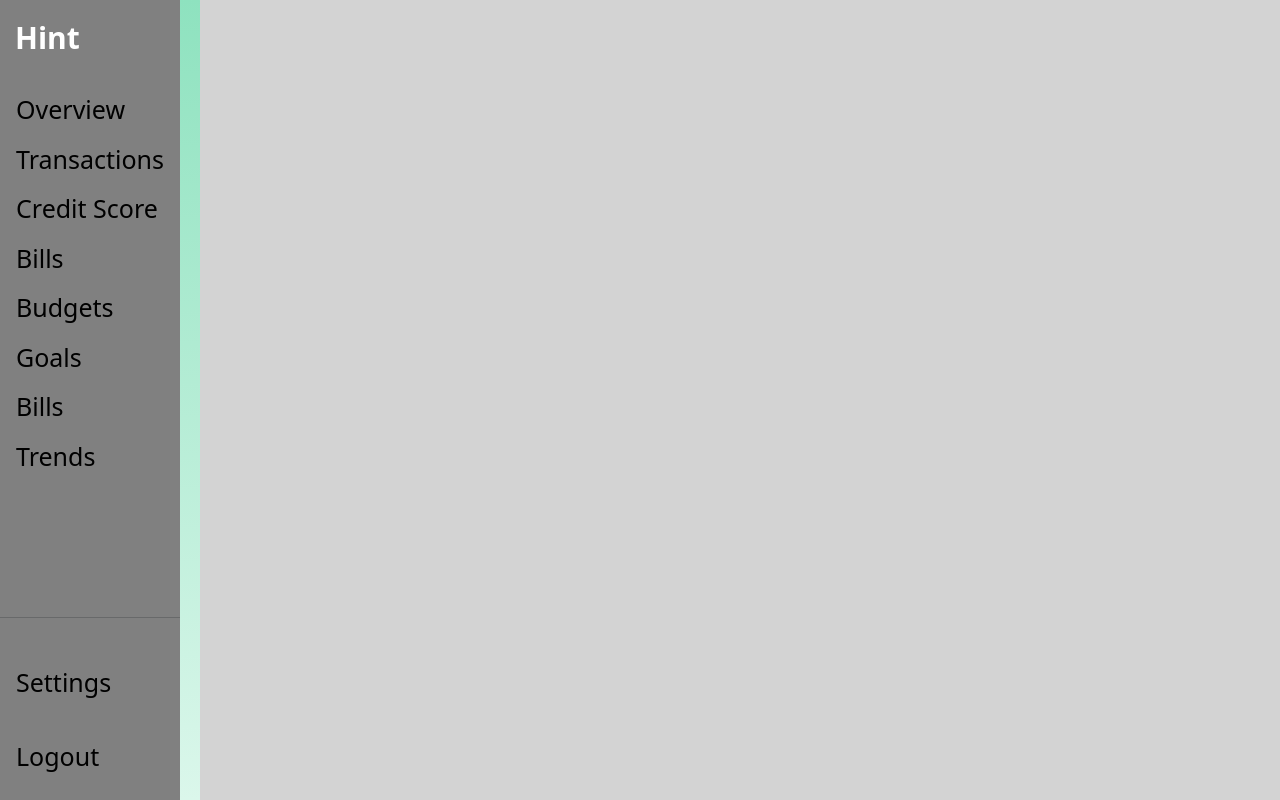
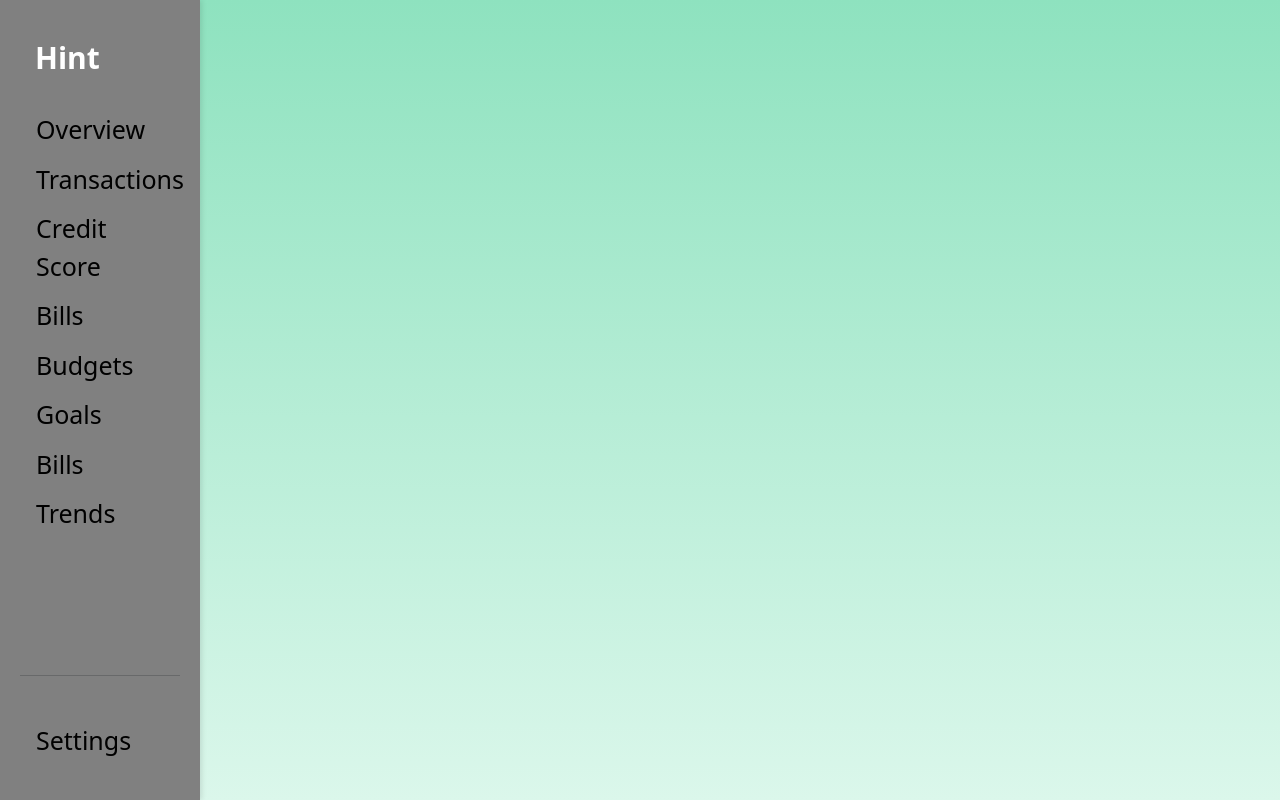
Before and after one commit to oceanchen011/Hint---Finance-Tracker, a React (Create React App) app in the folder frontend/: page /HomeScreen in a window 1280 px wide. Shown: the top 800 px of the page. Built offline with nearby package versions, Linux system fonts and the light colour scheme.

Commit message:
completed budget tab

```diff
--- a/frontend/src/Components/AddExpenseModal.js
+++ b/frontend/src/Components/AddExpenseModal.js
@@ -12,7 +12,7 @@ export default function AddExpenseModal({ show, handleClose, defaultBudgetId}) {
     function handleSubmit(e){
         e.preventDefault()
         addExpense({
-            descriptionRef: descriptionRef.current.value,
+            description: descriptionRef.current.value,
             amount: parseFloat(amountRef.current.value),
             budgetId: budgetIdRef.current.value
         })
--- a/frontend/src/Components/Budgets/Budget.css
+++ b/frontend/src/Components/Budgets/Budget.css
@@ -0,0 +1,6 @@
+/* Reset margin and padding for the entire page */
+body{
+    margin-left: 220px; /* Removes any margin from the body */
+    width: 100%; /* Sets width of the body to full width */
+    height: 100%; /* Ensures the body height spans full viewport */
+}
--- a/frontend/src/Components/Budgets/BudgetCard.jsx
+++ b/frontend/src/Components/Budgets/BudgetCard.jsx
@@ -2,7 +2,7 @@ import { Card, ProgressBar, Stack, Button } from "react-bootstrap"
 import { currencyFormatter } from "../../utils"
 
 
-export default function BudgetCard({ name, amount, max, gray, onAddExpenseClick }) {
+export default function BudgetCard({ name, amount, max, gray, hideButtons, onAddExpenseClick, onViewExpenseClick}) {
     const classNames = []
     if (amount > max) {
         classNames.push("bg-danger", "bg-opacity-10")
@@ -27,10 +27,12 @@ export default function BudgetCard({ name, amount, max, gray, onAddExpenseClick
                     max={max}
                     now={amount}
                 />
-                <Stack direction="horizontal" gap="2" className="mt-4">
-                    <Button variant="outline-primary" className="ms-auto" onClick={onAddExpenseClick}> Add Expense </Button>
-                    <Button variant="outline-secondary"> View Expenses </Button>
-                </Stack>
+                {!hideButtons && (
+                    <Stack direction="horizontal" gap="2" className="mt-4">
+                        <Button variant="outline-primary" className="ms-auto" onClick={onAddExpenseClick}> Add Expense </Button>
+                        <Button onClick={onViewExpenseClick} variant="outline-secondary"> View Expenses </Button>
+                    </Stack>
+                )}
             </Card.Body>
         </Card>
     )
--- a/frontend/src/Components/HomeScreen/HomeScreen.css
+++ b/frontend/src/Components/HomeScreen/HomeScreen.css
@@ -1,66 +1,3 @@
 .body{
     margin: 0;
 }
-
-.sidebar{
-    margin: 0;
-    width: 180px;
-    height: 100vh;
-    background-color: grey;
-    position: fixed;
-}
-
-.logo{
-    display: flex;
-    padding: 15px;
-    font-size: 30px;
-    font-weight: bold;
-    color: white;
-}
-
-.menu-container {
-    margin-top: 10px; /* Adjust as needed */
-}
-
-.menu-item {
-    padding: 5px 15px;
-    text-decoration: none;
-    font-size: 18px;
-    color: black;
-    display: block;
-    border: 1px solid transparent; /* Initial transparent border */
-    border-radius: 5px; /* Optional, for rounded corners */
-    box-sizing: border-box; /* Includes padding/border in width calculation */
-}
-
-.menu-item:hover {
-    background-color: #333; /* Highlight color on hover */
-    color: #f1f1f1;
-    border-color: #333; /* Same as background color for consistent look */
-    width: 100%;
-}
-
-.bar{
-    color: darkgrey;
-}
-
-.sidebar a {
-    padding: 5px 15px; /* Reduced padding here as well */
-    text-decoration: none;
-    font-size: 25px;
-    display: block;
-    color: black;
-
-}
-
-.sidebar a:hover {
-    color: #f1f1f1;
-}
-
-.accounts {
-
-    margin-left: 200px; /* Aligns it next to the sidebar without moving the sidebar */
-    width: calc(100% - 200px); /* Adjust width to fill the remaining space */
-    height: 500px;
-    background-color: lightgrey;
-}
--- a/frontend/src/Components/Login/LoginSignup.css
+++ b/frontend/src/Components/Login/LoginSignup.css
@@ -1,11 +1,25 @@
-.container{
+html, body {
+    margin: 0; /* Remove any default margin */
+    padding: 0; /* Remove any default padding */
+    width: 100%;
+    height: 100%;
+    display: flex; /* Use flexbox for centering */
+    justify-content: center; /* Horizontally center the content */
+    align-items: center; /* Vertically center the content */
+}
+
+
+.container {
     display: flex;
     flex-direction: column;
-    margin: 0 auto;
-    margin-top: 200px;
+    margin: 50px auto; /* Center the container horizontally */
+    margin-top: 50px;
+    margin-left: 300px; /* Shift the container to the right */
     background: white;
     padding-bottom: 30px;
-    width: 200px;
+    width: 400px; /* Adjust width for better proportions */
+    border-radius: 10px; /* Optional: Add rounded corners */
+    box-shadow: 0 4px 10px rgba(0, 0, 0, 0.1); /* Optional: Add a subtle shadow */
 }
 
 .header{
--- a/frontend/src/Components/Sidebar/Sidebar.css
+++ b/frontend/src/Components/Sidebar/Sidebar.css
@@ -2,14 +2,17 @@
     margin: 0;
 }
 
-.sidebar{
-    margin: 0;
-    width: 180px;
-    height: 100vh;
-    background-color: grey;
-    position: fixed;
+.sidebar {
+    position: fixed; /* Fix the sidebar to the left */
+    top: 0;
+    left: 0;
+    width: 200px; /* Set a consistent width */
+    height: 100vh; /* Full viewport height */
+    background-color: gray;
+    padding: 20px; /* Add padding for spacing */
+    box-shadow: 2px 0 5px rgba(0, 0, 0, 0.1); /* Optional shadow */
+    z-index: 100; /* Ensure it stays above the content */
 }
-
 .logo{
     display: flex;
     padding: 15px;
@@ -58,9 +61,7 @@
 }
 
 .accounts {
-
-    margin-left: 200px; /* Aligns it next to the sidebar without moving the sidebar */
-    width: calc(100% - 200px); /* Adjust width to fill the remaining space */
-    height: 500px;
+    width: calc(100% - 180px); /* Adjust width to fill the remaining space */
+    height: 100vh;
     background-color: lightgrey;
 }
--- a/frontend/src/Components/Sidebar/Sidebar.jsx
+++ b/frontend/src/Components/Sidebar/Sidebar.jsx
@@ -27,10 +27,6 @@ const Sidebar = () => {
                     <a href="/" className="menu-item"> Logout </a>
                 </div>
             </div>
-
-            <div className="accounts">
-                {/* Main content goes here */}
-            </div>
         </div>
     )
 }
--- /dev/null
+++ b/frontend/src/Components/TotalBudgetCard.jsx
@@ -0,0 +1,17 @@
+import React from 'react'
+import BudgetCard from './Budgets/BudgetCard'
+import { useBudgets } from '../contexts/BudgetContext'
+
+export default function TotalBudgetCard() {
+    const { expenses, budgets } = useBudgets()
+    const amount = expenses.reduce(
+        (total, expense) => total + expense.amount,
+        0
+    )
+    const max = budgets.reduce(
+        (total, budget) => total + budget.max,
+        0
+    )
+    if (max === 0) return null
+  return <BudgetCard amount={amount} name="Total" gray max={max} hideButtons={true}/>
+}
--- /dev/null
+++ b/frontend/src/Components/UncategorizedBudgetCard.jsx
@@ -0,0 +1,13 @@
+import React from 'react'
+import BudgetCard from './Budgets/BudgetCard'
+import { UNCATEGORIZED_BUDGET_ID, useBudgets } from '../contexts/BudgetContext'
+
+export default function UncategorizedBudgetCard(props) {
+    const { getBudgetExpenses } = useBudgets()
+    const amount = getBudgetExpenses(UNCATEGORIZED_BUDGET_ID).reduce(
+        (total, expense) => total + expense.amount,
+        0
+    )
+    if (amount === 0) return null
+  return <BudgetCard amount={amount} name="uncategorized" gray {...props} />
+}
--- /dev/null
+++ b/frontend/src/Components/ViewExpensesModal.jsx
@@ -0,0 +1,38 @@
+import { Button, Modal } from "react-bootstrap"
+import { UNCATEGORIZED_BUDGET_ID, useBudgets } from "../contexts/BudgetContext"
+import Stack from 'react-bootstrap/Stack';
+import { currencyFormatter } from "../utils";
+
+export default function ViewExpensesModal({ budgetId, handleClose }) {
+    const { getBudgetExpenses, budgets, deleteBudget, deleteExpense } = useBudgets()
+    const expenses = getBudgetExpenses(budgetId)
+
+    const budget = UNCATEGORIZED_BUDGET_ID === budgetId ? { name: "Uncategorized", id: UNCATEGORIZED_BUDGET_ID } : budgets.find(b => b.id === budgetId)
+    return (
+        <Modal show={budgetId != null} onHide={handleClose}>
+            <Modal.Header closeButton>
+                <Modal.Title>
+                    <Stack direction="horizontal" gap="2">
+                        <div> Expenses - {budget?.name} </div>
+                        {budgetId !== UNCATEGORIZED_BUDGET_ID && (
+                            <Button onClick={() => {deleteBudget(budget)
+                                handleClose()
+                            }}variant="outline-danger">Delete</Button>
+                        )}
+                    </Stack>
+                </Modal.Title>
+            </Modal.Header>
+            <Modal.Body>
+                <Stack direction="verticle" gap="3">
+                    {expenses.map(expense =>
+                        <Stack direction="horizontal" gap="2" key={expense.id}>
+                            <div className="me-auto fs-4">{expense.description}</div>
+                            <div className="fs-5">{currencyFormatter.format(expense.amount)}</div>
+                            <Button onClick={() => deleteExpense(expense)} size="sm" varient="outline-danger">&times;</Button>
+                        </Stack>
+                    )}
+                </Stack>
+            </Modal.Body>
+        </Modal>
+    )
+}
--- a/frontend/src/contexts/BudgetContext.js
+++ b/frontend/src/contexts/BudgetContext.js
@@ -34,7 +34,12 @@ export const BudgetsProvider = ({ children }) => {
     }
 
     function deleteBudget({ id }){
-        //TODO: deal with expenses
+        setExpenses(prevExpenses => {
+            return prevExpenses.map(expense => {
+                if (expense.budgetId !== id) return expense
+                return { ...expense, budgetId: UNCATEGORIZED_BUDGET_ID}
+            })
+        })
         setBudgets(prevBudgets => {
             return prevBudgets.filter(budget => budget.id !== id)
         })
```
Also changed, not shown: frontend/src/Components/Budgets/Budget.jsx (+59 -14 lines).
